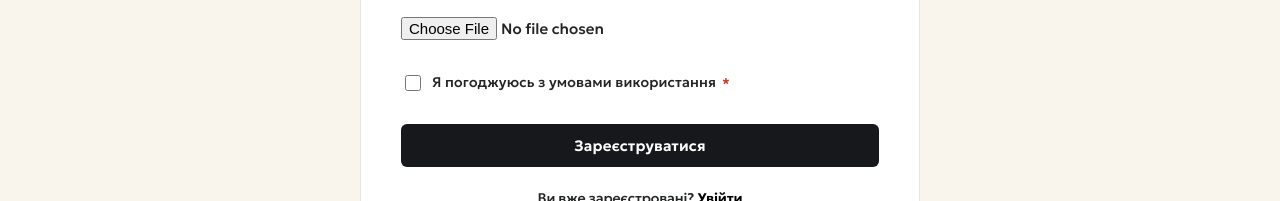
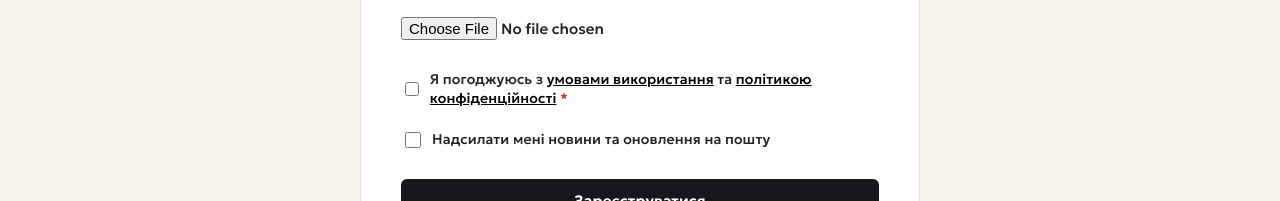
Before and after one commit to ITA-Dnipro/PL4847, a React (Vite) app in the folder frontend/: page /register/startup in a window 1280 px wide. Shown: the part 1258-1459 px from the top of the page. Built offline with nearby package versions, Linux system fonts and the light colour scheme; no server answers.

Commit message:
frontend part of issue is done - added terms and privacy in all register parts

```diff
--- a/frontend/src/pages/RegisterInvestor.css
+++ b/frontend/src/pages/RegisterInvestor.css
@@ -358,6 +358,12 @@ textarea.register-investor__input {
   border-top: 1px solid var(--border);
 }
 
+.register-investor__legal-link {
+    color: var(--accent);
+    text-decoration: underline;
+  }
+
+
 @media (max-width: 640px) {
   .register-investor {
     padding: 24px 16px 56px;
--- a/frontend/src/pages/RegisterInvestor.jsx
+++ b/frontend/src/pages/RegisterInvestor.jsx
@@ -29,6 +29,7 @@ function RegisterInvestor() {
         min_investment: "",
         contact_phone: "",
         terms_accepted: false,
+        newsletter_opt_in: false,
     })
 
     const [errors, setErrors] = useState({})
@@ -153,6 +154,8 @@ function RegisterInvestor() {
                     short_pitch: formData.description,
                     website: formData.website,
                     contact_phone: formData.contact_phone ? `+380${formData.contact_phone}` : "",
+                    terms_accepted: formData.terms_accepted,
+                    newsletter_opt_in: formData.newsletter_opt_in,
                 }),
             })
 
@@ -405,10 +408,19 @@ function RegisterInvestor() {
                     <div className="register-investor__field register-investor__field--checkbox">
                         <label className="register-investor__checkbox-label">
                             <input className="register-investor__checkbox" type="checkbox" name="terms_accepted" checked={formData.terms_accepted} onChange={handleChange} />
-              Я погоджуюсь з умовами використання
+                            <span>
+                                Я погоджуюсь з <Link to="/terms" target="_blank" rel="noopener noreferrer" className="register-investor__legal-link">умовами використання</Link> та <Link to="/privacy" target="_blank" rel="noopener
+  noreferrer" className="register-investor__legal-link"> політикою конфіденційності</Link><span className="register-investor__required-mark" aria-hidden="true">{"\u00A0*"}</span>
+                            </span>
                         </label>
-            <span className="register-investor__required-mark" aria-hidden="true">*</span>
                         {errors.terms_accepted && <p className="register-investor__error">{errors.terms_accepted}</p>}
+                    </div>
+
+                    <div className="register-investor__field register-investor__field--checkbox">
+                        <label className="register-investor__checkbox-label">
+                            <input className="register-investor__checkbox" type="checkbox" name="newsletter_opt_in" checked={formData.newsletter_opt_in} onChange={handleChange} />
+                            Надсилати мені новини та оновлення на пошту
+                        </label>
                     </div>
 
                     <button className="register-investor__submit" type="submit" disabled={isSubmitting}>
--- a/frontend/src/pages/RegisterStartup.css
+++ b/frontend/src/pages/RegisterStartup.css
@@ -316,6 +316,13 @@ textarea.register-startup__input {
   border-top: 1px solid var(--border);
 }
 
+.register-startup__legal-link {
+  color: var(--accent);
+  text-decoration: underline;
+}
+
+
+
 @media (max-width: 640px) {
   .register-startup {
     padding: 24px 16px 56px;
--- a/frontend/src/pages/RegisterStartup.jsx
+++ b/frontend/src/pages/RegisterStartup.jsx
@@ -19,6 +19,7 @@ function RegisterStartup() {
     contact_phone: "",
     pitch_deck: null,
     terms_accepted: false,
+    newletter_opt_In: false,
   })
 
   const [errors, setErrors] = useState({})
@@ -123,6 +124,8 @@ function RegisterStartup() {
           short_pitch: formData.short_pitch,
           website: formData.website,
           contact_phone: formData.contact_phone ? `+380${formData.contact_phone}` : "",
+          terms_accepted: formData.terms_accepted,
+          newsletter_opt_in: formData.newsletter_opt_in,
         }),
       })
 
@@ -324,11 +327,23 @@ function RegisterStartup() {
           <div className="register-startup__field register-startup__field--checkbox">
             <label className="register-startup__checkbox-label">
               <input className="register-startup__checkbox" type="checkbox" name="terms_accepted" checked={formData.terms_accepted} onChange={handleChange} />
-              Я погоджуюсь з умовами використання
+              <span>
+                Я погоджуюсь з <Link to="/terms" target="_blank" rel="noopener noreferrer" className="register-startup__legal-link">умовами використання</Link> та <Link to="/privacy" target="_blank" rel="noopener noreferrer"
+                  className="register-startup__legal-link">політикою конфіденційності</Link>
+                <span className="register-startup__required-mark" aria-hidden="true">{"\u00A0*"}</span>
+              </span>
             </label>
-            <span className="register-startup__required-mark" aria-hidden="true">*</span>
+
             {errors.terms_accepted && <p className="register-startup__error">{errors.terms_accepted}</p>}
           </div>
+
+          <div className="register-startup__field register-startup__field--checkbox">
+            <label className="register-startup__checkbox-label">
+              <input className="register-startup__checkbox" type="checkbox" name="newsletter_opt_in" checked={formData.newsletter_opt_in} onChange={handleChange} />
+              Надсилати мені новини та оновлення на пошту
+            </label>
+          </div>
+
 
           <button className="register-startup__submit" type="submit" disabled={isSubmitting}>
             {isSubmitting ? "Реєстрація..." : "Зареєструватися"}
```
Also changed, not shown: 2 other files (tests, documents, lock files or other folders). Lines whose indentation alone changed are shown as unchanged.
